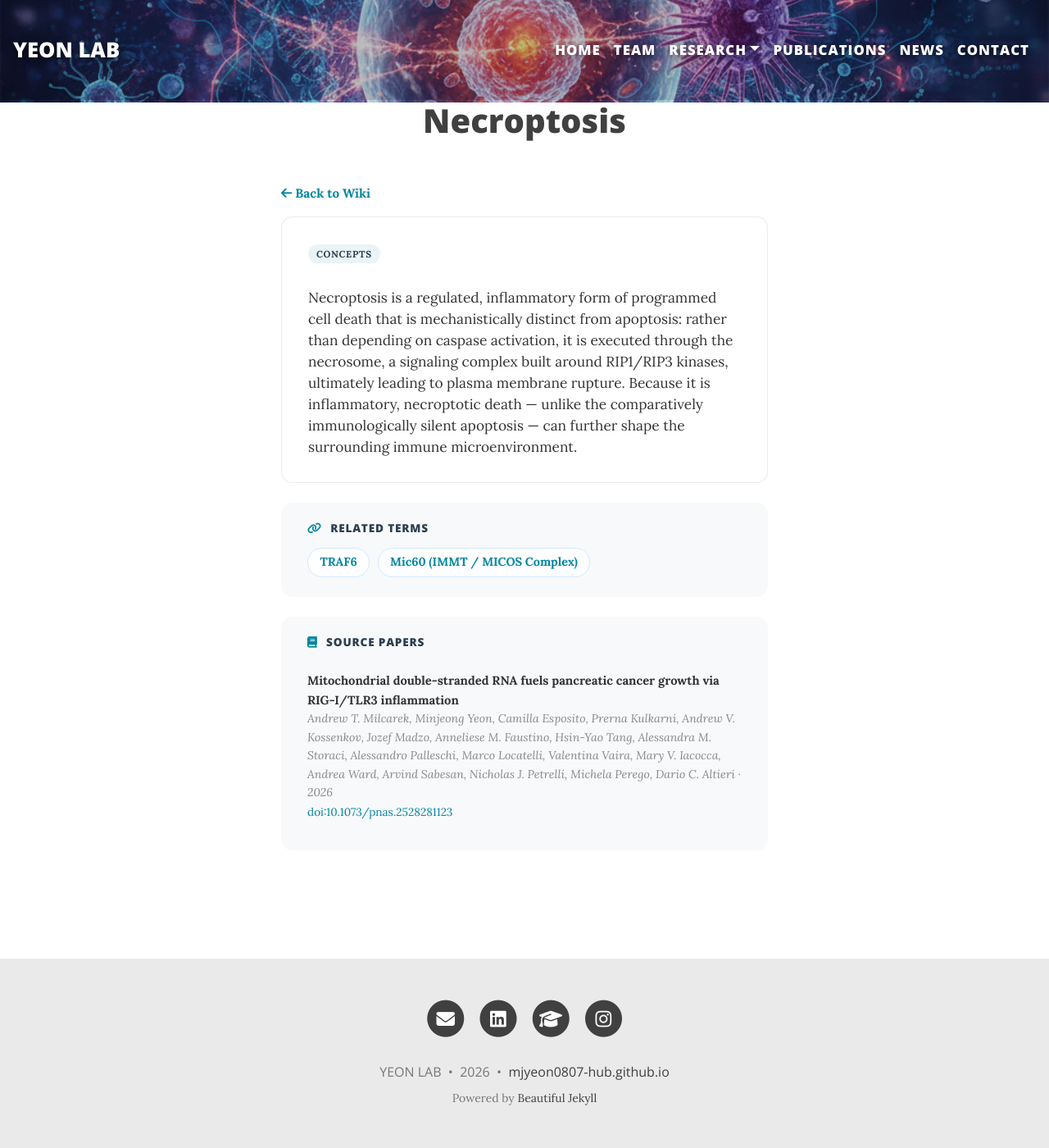
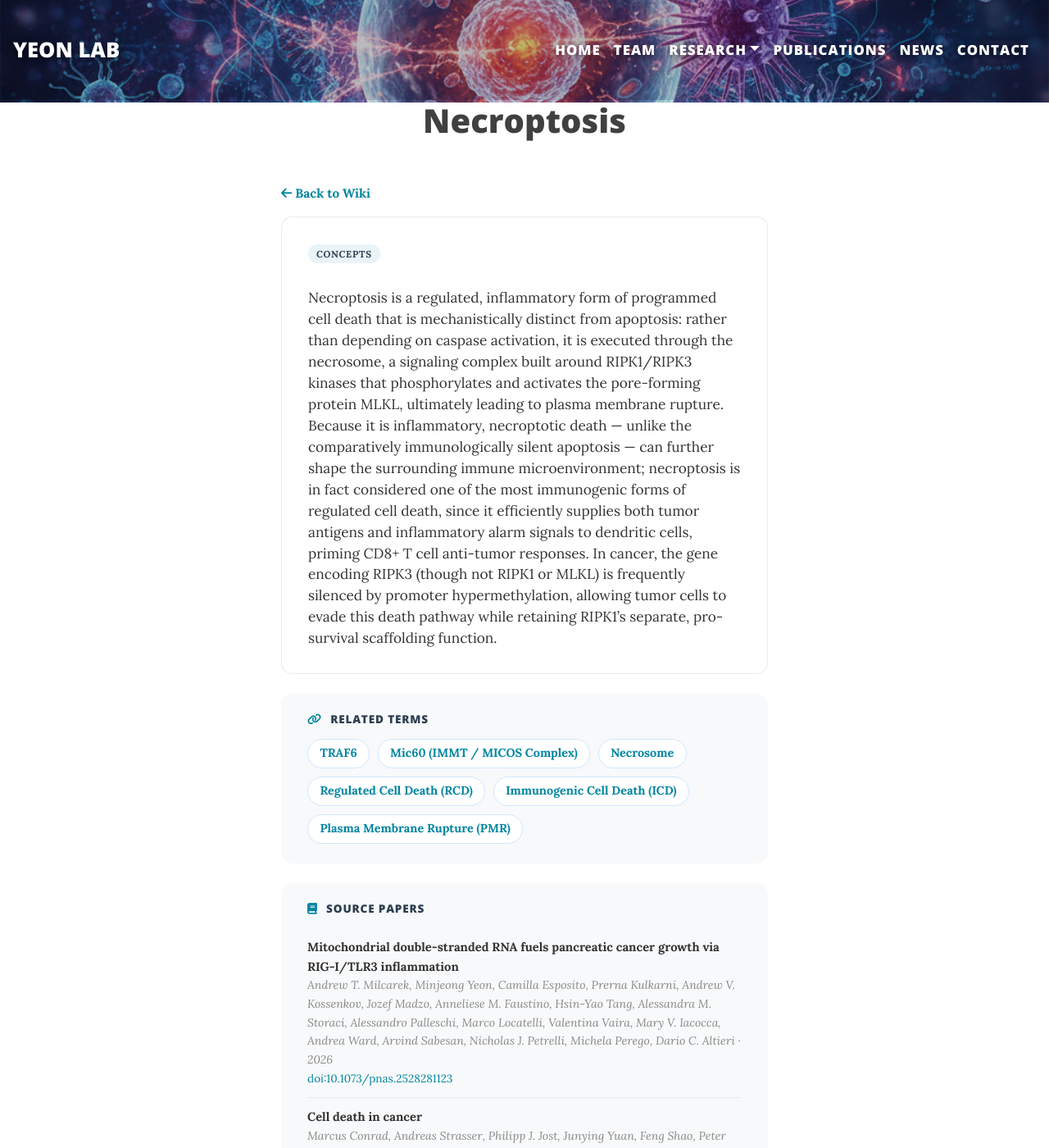
Before and after one commit to mjyeon0807-hub/mjyeon0807-hub.github.io, a Jekyll site: the page built from _glossary/necroptosis.md, in a window 1280 px wide and 1400 px high. Shown: the whole window at 82% size. Built offline with Jekyll 4.4.1, drawn with Linux system fonts in a browser that asks for light colours; some of the changed text lies outside the part shown.

Commit message:
Add glossary terms for Conrad et al. 2026 cell death in cancer review
New terms: regulated cell death, apoptosis, pyroptosis, ferroptosis,
immunogenic cell death, plasma membrane rupture, necrosome, gasdermin,
drug-tolerant persister cells, apoptosis-induced proliferation. Merges
the paper into the existing necroptosis entry and cross-links related
terms (anoikis, decitabine, nrf2, cgas-sting).

Co-Authored-By: Claude Sonnet 5 <noreply@anthropic.com>

```diff
--- a/_data/wiki_papers.yml
+++ b/_data/wiki_papers.yml
@@ -103,3 +103,9 @@ ng-2026-ddx6-immunosuppression:
   authors: "Larry Ng, Vincent Tano, Priyankaa Pitcheshwar, et al., Dahai Luo, Leilei Chen"
   year: 2026
   doi: "10.1126/sciimmunol.aea6909"
+
+conrad-2026-cell-death-review:
+  title: "Cell death in cancer"
+  authors: "Marcus Conrad, Andreas Strasser, Philipp J. Jost, Junying Yuan, Feng Shao, Peter Vandenabeele, Adam Wahida"
+  year: 2026
+  doi: "10.1016/j.cell.2026.03.024"
--- a/_glossary/necroptosis.md
+++ b/_glossary/necroptosis.md
@@ -2,8 +2,8 @@
 title: "Necroptosis"
 term_id: necroptosis
 category: concepts
-related: [traf6, mic60-micos]
-sources: [milcarek-2026-mic60-pdac]
+related: [traf6, mic60-micos, necrosome, regulated-cell-death, immunogenic-cell-death, plasma-membrane-rupture]
+sources: [milcarek-2026-mic60-pdac, conrad-2026-cell-death-review]
 ---
 
-Necroptosis is a regulated, inflammatory form of programmed cell death that is mechanistically distinct from apoptosis: rather than depending on caspase activation, it is executed through the necrosome, a signaling complex built around RIP1/RIP3 kinases, ultimately leading to plasma membrane rupture. Because it is inflammatory, necroptotic death — unlike the comparatively immunologically silent apoptosis — can further shape the surrounding immune microenvironment.
+Necroptosis is a regulated, inflammatory form of programmed cell death that is mechanistically distinct from apoptosis: rather than depending on caspase activation, it is executed through the necrosome, a signaling complex built around RIPK1/RIPK3 kinases that phosphorylates and activates the pore-forming protein MLKL, ultimately leading to plasma membrane rupture. Because it is inflammatory, necroptotic death — unlike the comparatively immunologically silent apoptosis — can further shape the surrounding immune microenvironment; necroptosis is in fact considered one of the most immunogenic forms of regulated cell death, since it efficiently supplies both tumor antigens and inflammatory alarm signals to dendritic cells, priming CD8+ T cell anti-tumor responses. In cancer, the gene encoding RIPK3 (though not RIPK1 or MLKL) is frequently silenced by promoter hypermethylation, allowing tumor cells to evade this death pathway while retaining RIPK1's separate, pro-survival scaffolding function.
```
Also changed, not shown: _glossary/anoikis.md (+1 -1 lines), _glossary/apoptosis-induced-proliferation.md (added, +9 -0 lines), _glossary/apoptosis.md (added, +9 -0 lines), _glossary/cgas-sting.md (+1 -1 lines), _glossary/decitabine.md (+1 -1 lines), _glossary/drug-tolerant-persister-cells.md (added, +9 -0 lines), _glossary/ferroptosis.md (added, +9 -0 lines), _glossary/gasdermin.md (added, +9 -0 lines), _glossary/immunogenic-cell-death.md (added, +9 -0 lines), _glossary/necrosome.md (added, +9 -0 lines), _glossary/nrf2.md (+1 -1 lines), _glossary/plasma-membrane-rupture.md (added, +9 -0 lines), _glossary/pyroptosis.md (added, +9 -0 lines), _glossary/regulated-cell-death.md (added, +9 -0 lines).
